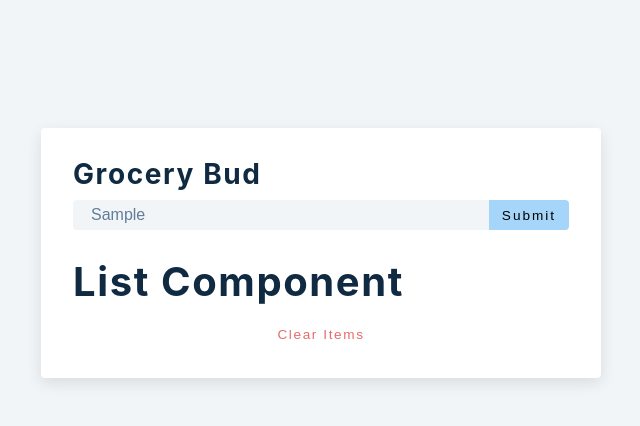
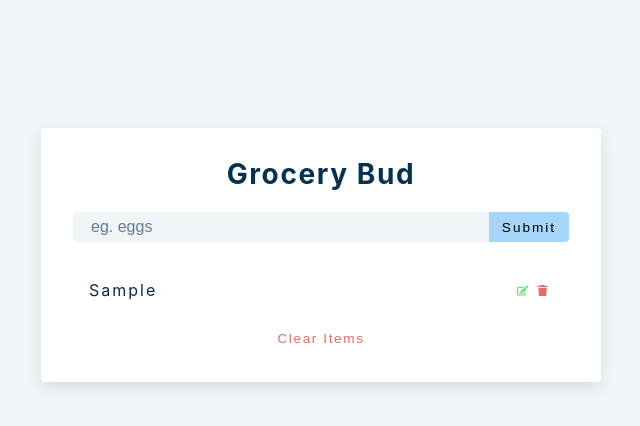
Before and after one commit to emines0/grocery-bud, a React (Create React App) app: page / in a window 1280 px wide. Both pictures are taken after typing "Sample" into the empty fields and a click on the button "Submit". Shown: the top 426 px of the page, without its empty margins (319-959 px from the left). Built offline with nearby package versions, Linux system fonts and the light colour scheme; the HTML template or start-up script is replaced by a standard one.

Commit message:
display list of items, handle submit based on condition, show/remove alert

```diff
--- a/src/Alert.js
+++ b/src/Alert.js
@@ -1,7 +1,17 @@
 import React, { useEffect } from 'react'
 
-const Alert = () => {
-  return <h2>alert component</h2>
+const Alert = ({ type, msg, removeAlert }) => {
+  useEffect(() => {
+    const timeout = setTimeout(() => {
+      removeAlert()
+    }, 4000)
+    return () => clearTimeout(timeout)
+  }, [])
+  /*
+   * remove alert after 4s
+   * removeAlert is default showAlert with show:false and empty type,msg
+   */
+  return <p className={`alert alert-${type}`}>{msg}</p>
 }
 
 export default Alert
--- a/src/App.js
+++ b/src/App.js
@@ -7,16 +7,51 @@ function App() {
   const [list, setList] = useState([])
   const [isEditing, setIsEditing] = useState(false)
   const [editID, setEditID] = useState(null)
-  const [alert, setAlert] = useState({ show: false, msg: '', type: '' })
+  const [alert, setAlert] = useState({
+    show: false,
+    msg: '',
+    type: '',
+  })
 
   const handleSubmit = (e) => {
     e.preventDefault()
-    console.log('hello')
+    if (!name) {
+      showAlert(true, 'danger', 'please enter value')
+
+      /*
+       * if there is nothing
+       * display alert
+       */
+    } else if (name && isEditing) {
+      /*
+       * if there is something in the name but is editing
+       * deal with edit
+       */
+    } else {
+      /*
+       * if there existing value in the name
+       * show alert
+       * create new item
+       */
+      const newItem = { id: new Date().getTime().toString(), title: name }
+      setList([...list, newItem])
+      /*
+       * set list to everything what were in the list and add newItem
+       */
+      setName('')
+      /*
+       * when item is added to the list clear input
+       */
+    }
+  }
+
+  const showAlert = (show = false, type = '', msg = '') => {
+    setAlert({ show, type, msg })
   }
   return (
     <section className='section-center'>
-      <form className='grocery-form' onSubmit={handleSubmit}></form>
-      {alert.show && <Alert />}
+      <form className='grocery-form' onSubmit={handleSubmit}>
+        {alert.show && <Alert {...alert} removeAlert={showAlert} />}
         {/*
          * If alert.show is true display Alert component
          */}
@@ -38,10 +73,13 @@ function App() {
             {isEditing ? 'edit' : 'submit'}
           </button>
         </div>
+      </form>
+      {list.length > 0 && (
         <div className='grocery-container'>
-        <List />
+          <List items={list} />
           <button className='clear-btn'>clear items</button>
         </div>
+      )}
     </section>
   )
 }
--- a/src/List.js
+++ b/src/List.js
@@ -1,7 +1,26 @@
 import React from 'react'
 import { FaEdit, FaTrash } from 'react-icons/fa'
-const List = () => {
-  return <h2>list component</h2>
+const List = ({ items }) => {
+  return (
+    <div className='grocery-list'>
+      {items.map((item) => {
+        const { id, title } = item
+        return (
+          <article key={id} className='grocery-item'>
+            <p className='title'>{title}</p>
+            <div className='btn-container'>
+              <button className='edit-btn' type='button'>
+                <FaEdit />
+              </button>
+              <button className='delete-btn' type='button'>
+                <FaTrash />
+              </button>
+            </div>
+          </article>
+        )
+      })}
+    </div>
+  )
 }
 
 export default List
```
Also changed, not shown: 1 other file (tests, documents, lock files or other folders). Lines whose indentation alone changed are shown as unchanged.
